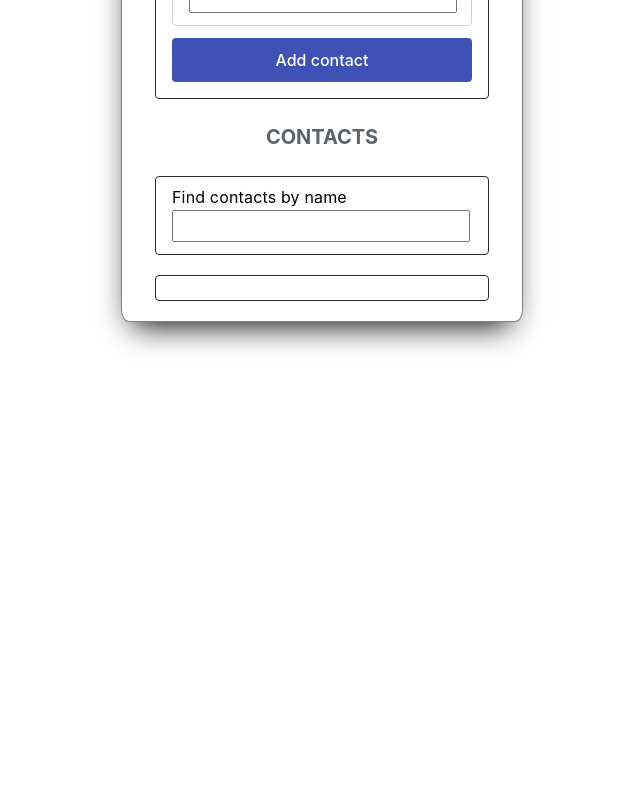
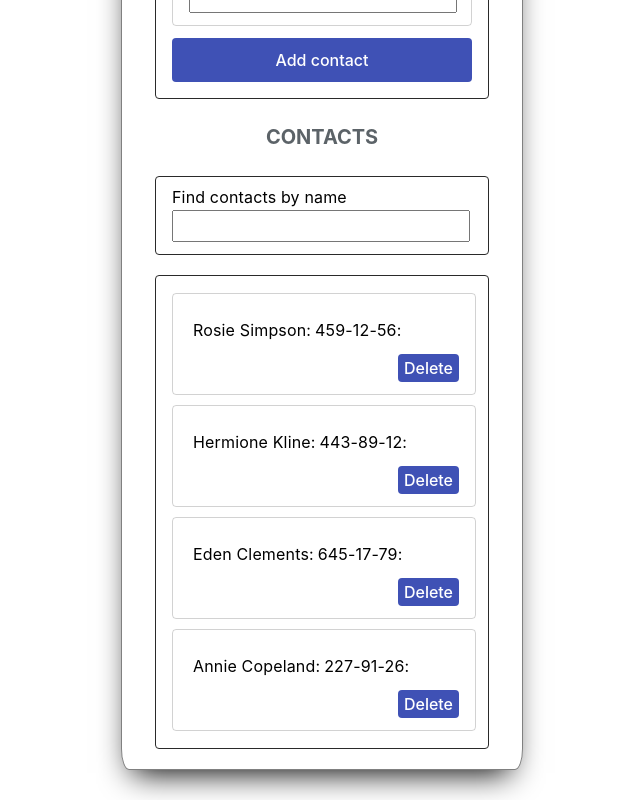
Before and after one commit to Shellma2011/goit-react-hw-06-phonebook, a React (Create React App) app: page / in a window 1280 px wide. Shown: the part 321-1121 px from the top of the page, without its empty margins (318-958 px from the left). Before the commit the page ends 800 px from the top, so only its background shows below. Built offline with nearby package versions, Linux system fonts and the light colour scheme.

Commit message:
still work on the filter

```diff
--- a/src/components/ContactList/ContactList.js
+++ b/src/components/ContactList/ContactList.js
@@ -23,8 +23,8 @@
   // );
   const contacts = useSelector(getVisibleContacts);
   const dispatch = useDispatch();
-  console.log('ContactList contacts', contacts);
-  console.log('ContactList dispatch', dispatch);
+  // console.log('ContactList contacts', contacts);
+  // console.log('ContactList dispatch', dispatch);
 
   const onDeleteContact = id => dispatch(contactsActions.deleteContact(id));
 
@@ -34,7 +34,7 @@
         <ContactItemStyled key={id}>
           <ContactInfoStyled>{name + ':'}</ContactInfoStyled>
           <ContactInfoStyled>{number + ':'}</ContactInfoStyled>
-          <ContactButton type="button" onClick={onDeleteContact(id)}>
+          <ContactButton type="button" onClick={() => onDeleteContact(id)}>
             Delete
           </ContactButton>
         </ContactItemStyled>
--- a/src/redux/contacts/contacts-reducer.js
+++ b/src/redux/contacts/contacts-reducer.js
@@ -3,14 +3,14 @@
 // import types from './contacts-types';
 import actions from './contacts-actions';
 
-// const inicialState = [
-//   { id: 'id-1', name: 'Rosie Simpson', number: '459-12-56' },
-//   { id: 'id-2', name: 'Hermione Kline', number: '443-89-12' },
-//   { id: 'id-3', name: 'Eden Clements', number: '645-17-79' },
-//   { id: 'id-4', name: 'Annie Copeland', number: '227-91-26' },
-// ];
+const inicialState = [
+  { id: 'id-1', name: 'Rosie Simpson', number: '459-12-56' },
+  { id: 'id-2', name: 'Hermione Kline', number: '443-89-12' },
+  { id: 'id-3', name: 'Eden Clements', number: '645-17-79' },
+  { id: 'id-4', name: 'Annie Copeland', number: '227-91-26' },
+];
 
-const items = createReducer([], {
+const items = createReducer(inicialState, {
   [actions.addContact]: (state, { payload }) => [...state, payload],
   [actions.deleteContact]: (state, { payload }) => state.filter(({ id }) => id !== payload),
 });
```
